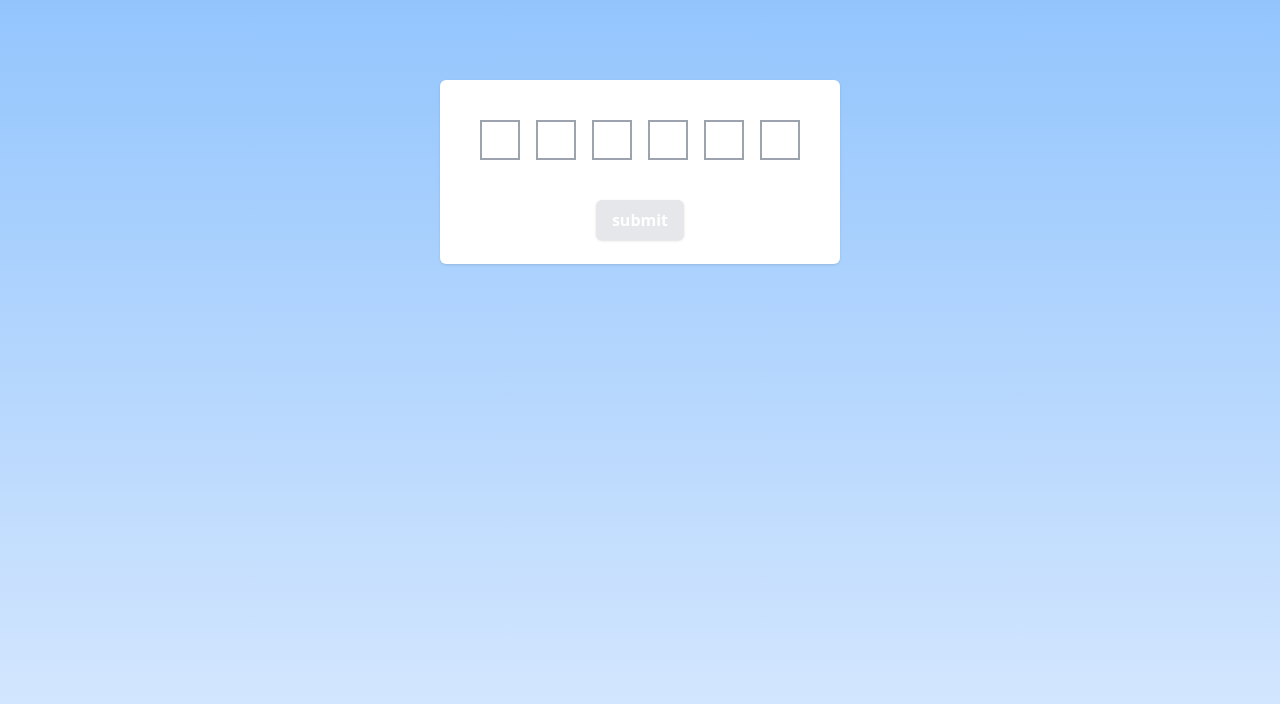
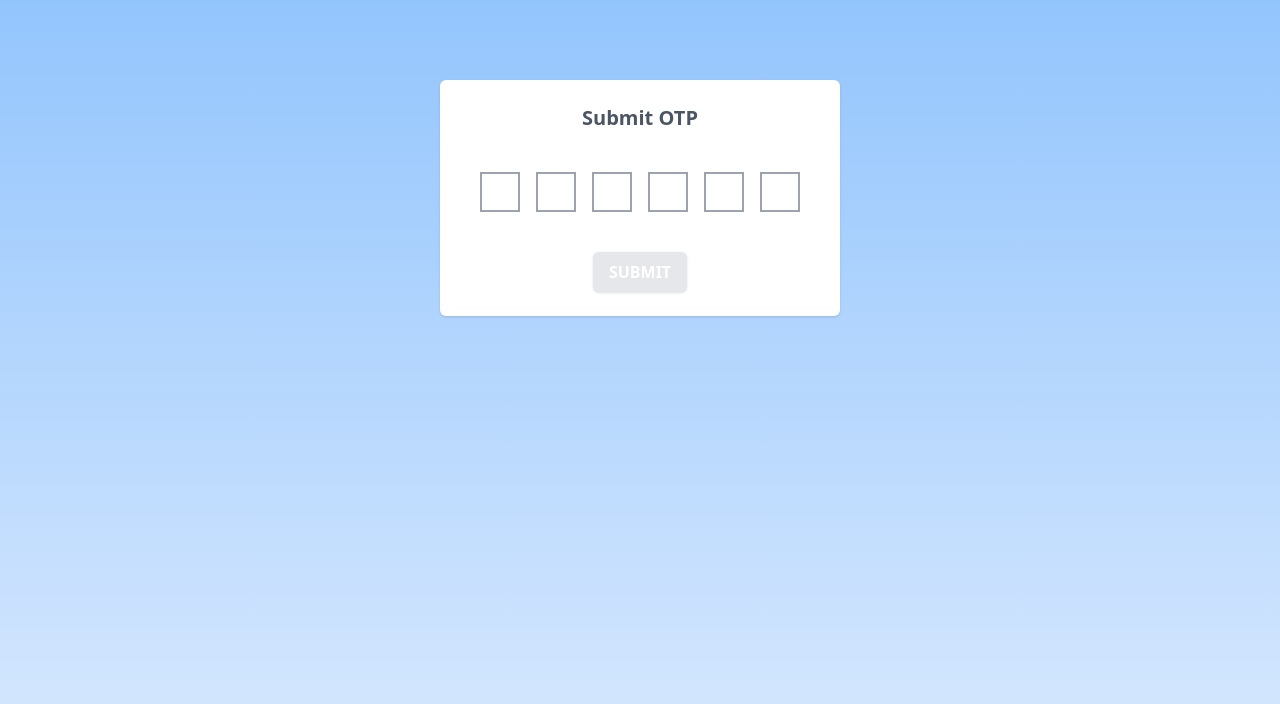
Before and after one commit to gamitej/react-components, a React app: page /otp in a window 1280 px wide. Shown: the top 704 px of the page. Built offline with nearby package versions, Linux system fonts and the light colour scheme; the HTML template or start-up script is replaced by a standard one.

Commit message:
style : otp card redesigned

```diff
--- a/src/components/Otp/OtpInput.tsx
+++ b/src/components/Otp/OtpInput.tsx
@@ -12,14 +12,17 @@ const OtpInput = ({ inputLength = 3 }: OtpInputProps) => {
   );
   const [inputs, setInputs] = useState<string[]>(Array(inputLength).fill(""));
 
+  useEffect(() => {
+    const isValid = inputs.every((input) => input.length > 0);
+    setIsOtpFilled(isValid);
+  }, [inputs]);
+
   const handleChange = (
     e: React.ChangeEvent<HTMLInputElement>,
     idx: number
   ) => {
     const val = e.target.value.replace(/\D/g, ""); // only numbers
     if (!val) return;
-
-    console.log({ val });
 
     const newInputs = [...inputs];
 
@@ -33,9 +36,7 @@ const OtpInput = ({ inputLength = 3 }: OtpInputProps) => {
       setInputs(newInputs);
 
       // Move focus to next input if available
-      if (idx < inputLength - 1) {
-        inputRefs.current[idx + 1]?.focus();
-      }
+      if (idx < inputLength - 1) inputRefs.current[idx + 1]?.focus();
     }
   };
 
@@ -61,31 +62,28 @@ const OtpInput = ({ inputLength = 3 }: OtpInputProps) => {
     }
   };
 
-  useEffect(() => {
-    const isValid = inputs.every((input) => input.length > 0);
-
-    setIsOtpFilled(isValid);
-  }, [inputs]);
-
+  /**
+   * TSX
+   */
   return (
     <div className="flex flex-col justify-center items-center gap-10">
-      <div className="flex justify-center items-center gap-4 mt-4">
+      <h3 className="text-gray-600 font-[550] text-xl">Submit OTP</h3>
+      <div className="flex justify-center items-center gap-4">
         {inputs.map((value, idx) => (
           <input
             key={idx}
             type="text"
-            // maxLength={1}
             value={value}
-            ref={(el) => (inputRefs.current[idx] = el)}
             onChange={(e) => handleChange(e, idx)}
             onKeyDown={(e) => handleKeyDown(e, idx)}
-            className="border-2 border-gray-400 w-10 h-10 text-center text-lg font-[550] text-gray-600 focus:outline-none focus:ring-2 focus:ring-blue-500"
+            ref={(el) => (inputRefs.current[idx] = el)}
+            className="border-2 border-gray-400 w-10 h-10 text-center text-lg font-[550] text-gray-600 focus:outline-none focus:border-none focus:ring-2 focus:ring-blue-500"
           />
         ))}
       </div>
       <button
         aria-disabled={!isOtpFilled}
-        className="px-4 py-2 rounded-md shadow bg-blue-400 hover:bg-blue-500 text-white font-[550] aria-disabled:bg-gray-200 aria-disabled:cursor-not-allowed"
+        className="uppercase px-4 py-2 rounded-md shadow bg-blue-400 hover:bg-blue-500 text-white font-[550] aria-disabled:bg-gray-200 aria-disabled:cursor-not-allowed"
       >
         submit
       </button>
```
